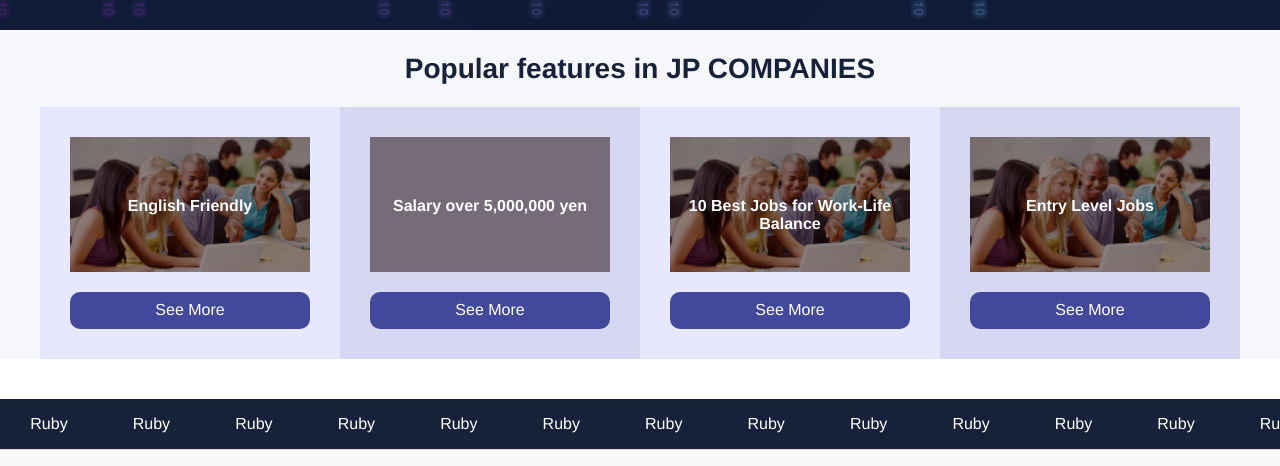
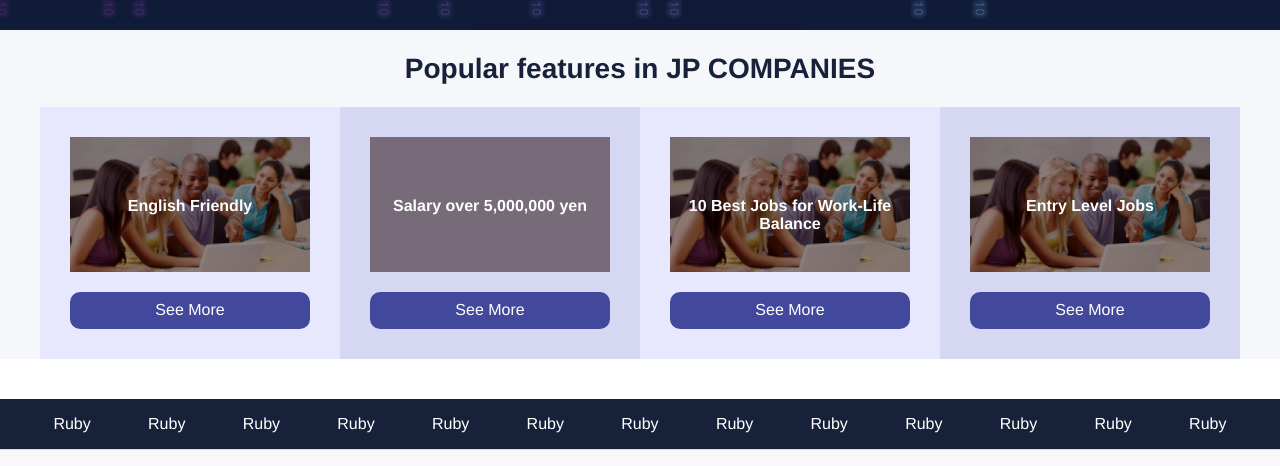
Before and after one commit to manami/manami.github.io, a plain HTML site: page index.html in a window 1280 px wide. Shown: the part 334-800 px from the top of the page. Drawn offline with Linux system fonts and the light colour scheme.

Commit message:
Rewrite scrollnav-bar using flex-box

```diff
--- a/css/jp.css
+++ b/css/jp.css
@@ -474,7 +474,8 @@ ul {
 /* ------------------------------------ */
 
 .scroll-nav {
-  width: 100%;
+  position: relative;
+  /*width: 100%;*/
   background-color: #17223A;
   border-bottom: 1px solid #dedede;
   /*overflow: hidden;*/
@@ -489,28 +490,42 @@ ul {
 /*}*/
 
 .scroll-nav ul {
-  max-width: 1280px; /* メニューの最大幅 */
-	min-width: 770px;
+  /*max-width: 1280px; [> メニューの最大幅 <]*/
+	/*min-width: 770px; */
+  /*display: block;*/
+  /*flex-direction: row;*/
+  /*align-items: stretch;*/
+  display: flex;
+  justify-content: space-between;
+  align-items: center;
+  list-style-type: none;
+  margin: 0 auto;
+  min-height: 50px;
+  overflow-x: auto;
+  padding: 0 3%;
+  position: relative;
   white-space: nowrap;
-  overflow: auto;
-  display: block;
-  margin: 0 auto;
-  list-style-type: none;
 }
 
 .scroll-nav ul li {
-  display: inline-block;
-  /*width: 110px;*/
-  width: 98px;
-  text-align: center;
+  /*display: flex;*/
+  /*display: inline-block;*/
+  /*align-items: center;*/
+  /*flex-shrink: 0;*/
+  /*display: inline-block;*/
+  /*width: 98px;*/
+  /*text-align: center;*/
 }
 
 .scroll-nav ul li a {
-  padding: 16px 0;
-  display: inline-block;
+  /*padding: 16px 0;*/
+  /*display: inline-block;*/
   /*padding: 20px 30px;*/
   color: #ffffff;
   text-decoration: none;
+  /*transition: 0.2s;*/
+  /*margin: auto;*/
+  padding: 0.3em 15px;
 }
 
 .scroll-nav ul li a:hover {
```
